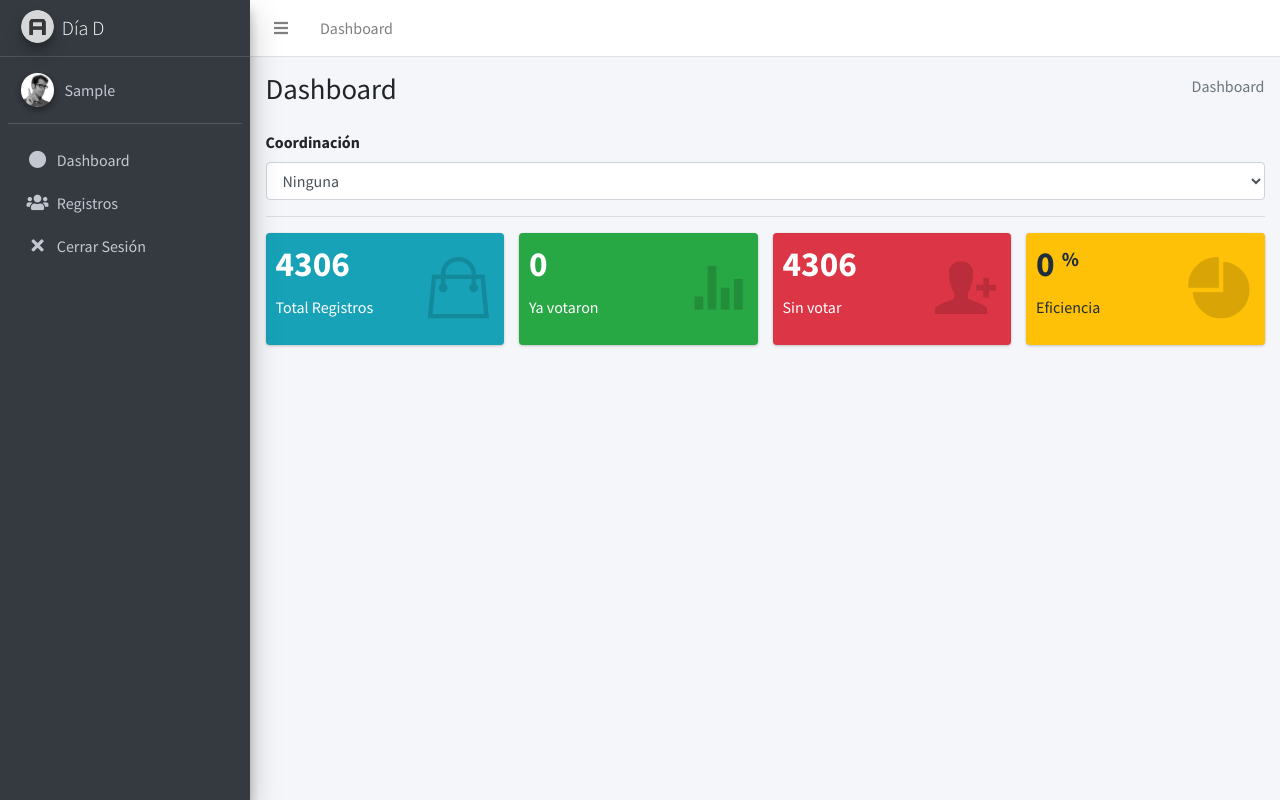
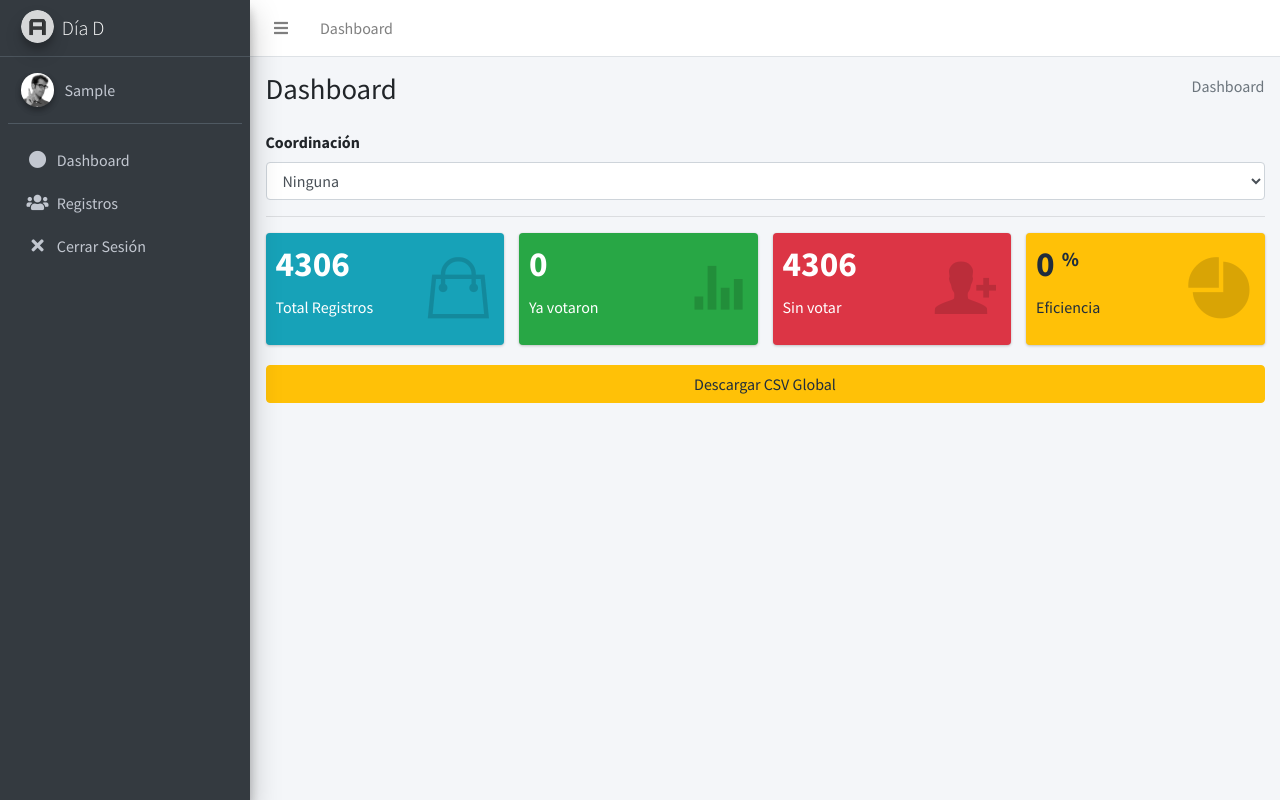
Before and after one commit to danielediazmx/diaD, a Django app: page / in a window 1280 px wide. Run offline with Django 3.2, Linux system fonts and the light colour scheme; the visitor is signed in with stand-in values (Sample User, id 1); data comes from the database, SQL or seed files in the repository; some libraries are stand-ins or nearby versions.

Commit message:
registro exportar

```diff
--- a/Registro/models.py
+++ b/Registro/models.py
@@ -14,6 +14,9 @@ class Registro(models.Model):
 
     ya_voto = models.BooleanField(default=False)
 
+    def red(self):
+        return "ISEA"
+
     def calcularMisInvitados(self):
         mis_invitados = Registro.objects.filter(
             invitado_por=self.nombre + " " + self.apellido_paterno + " " + self.apellido_materno)
--- a/dashboard/views.py
+++ b/dashboard/views.py
@@ -17,6 +17,26 @@ def index(request):
     return render(request, 'dashboard.html',
                   {'total_registros': total_registros, 'ya_votaron': ya_votaron,
                    'no_han_votado': no_han_votado, 'eficiencia': eficiencia})
+
+
+def exportar(request):
+    import csv
+    from django.http import HttpResponse
+
+    response = HttpResponse(content_type='text/csv')
+    response['Content-Disposition'] = 'attachment; filename="users.csv"'
+
+    writer = csv.writer(response)
+    writer.writerow(['Nombre', 'Apellido Paterno', 'Apellido Materno', 'Teléfono', 'Red', 'Ya votó?'])
+
+    registros = Registro.objects.all()
+    for registro in registros:
+        registrox = (
+        [registro.nombre, registro.apellido_paterno, registro.apellido_materno, registro.celular, registro.red(),
+         "Si" if registro.ya_voto else "No"])
+        writer.writerow(registrox)
+
+    return response
 
 
 def dashboard_two(request):
--- a/djangoProject/urls.py
+++ b/djangoProject/urls.py
@@ -18,11 +18,12 @@ from django.contrib.auth.decorators import login_required
 from django.urls import path, include
 
 from Registro.views import RegistrosView, RegistroMarcarVotoView, registro_create_users
-from dashboard.views import index, users_list, dashboard_two
+from dashboard.views import index, users_list, dashboard_two, exportar
 from excel_importer.views import ExcelImporter
 
 urlpatterns = [
     path('', login_required(dashboard_two)),
+    path('exportar/', login_required(exportar)),
     path('dashboard-two/', login_required(dashboard_two)),
     path('users-list/', users_list),
     path('accounts/', include('django.contrib.auth.urls')),
--- a/templates/dashboard_two.html
+++ b/templates/dashboard_two.html
@@ -93,6 +93,15 @@
                         </div>
                     </div>
                 </div>
+                <div class="clearfix"></div>
+                <hr>
+                    {% if request.user.is_superuser %}
+                <div class="col-12">
+                        <a href="/exportar/" class="btn btn-warning btn-block" download>
+                            Descargar CSV Global
+                        </a>
+                </div>
+                    {% endif %}
                 <!-- ./col -->
             </div>
             <!-- /.row -->
```
